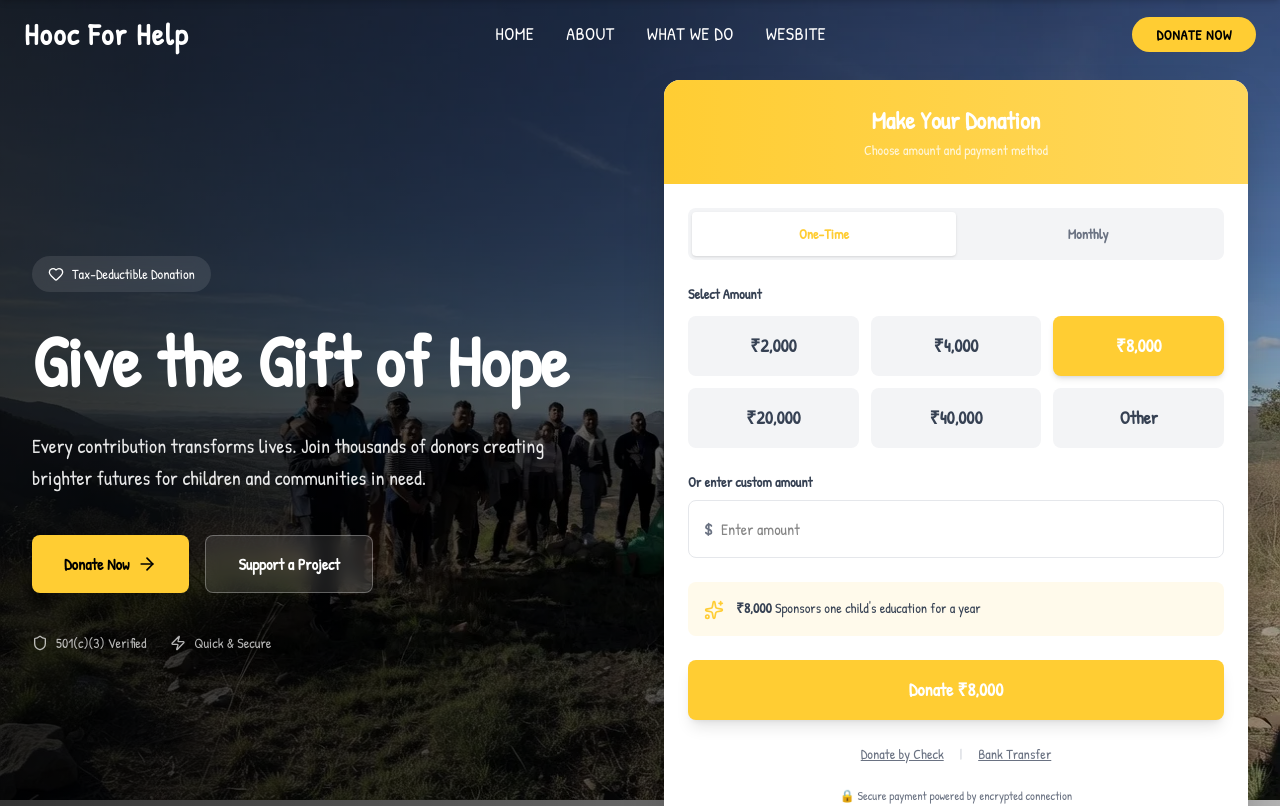
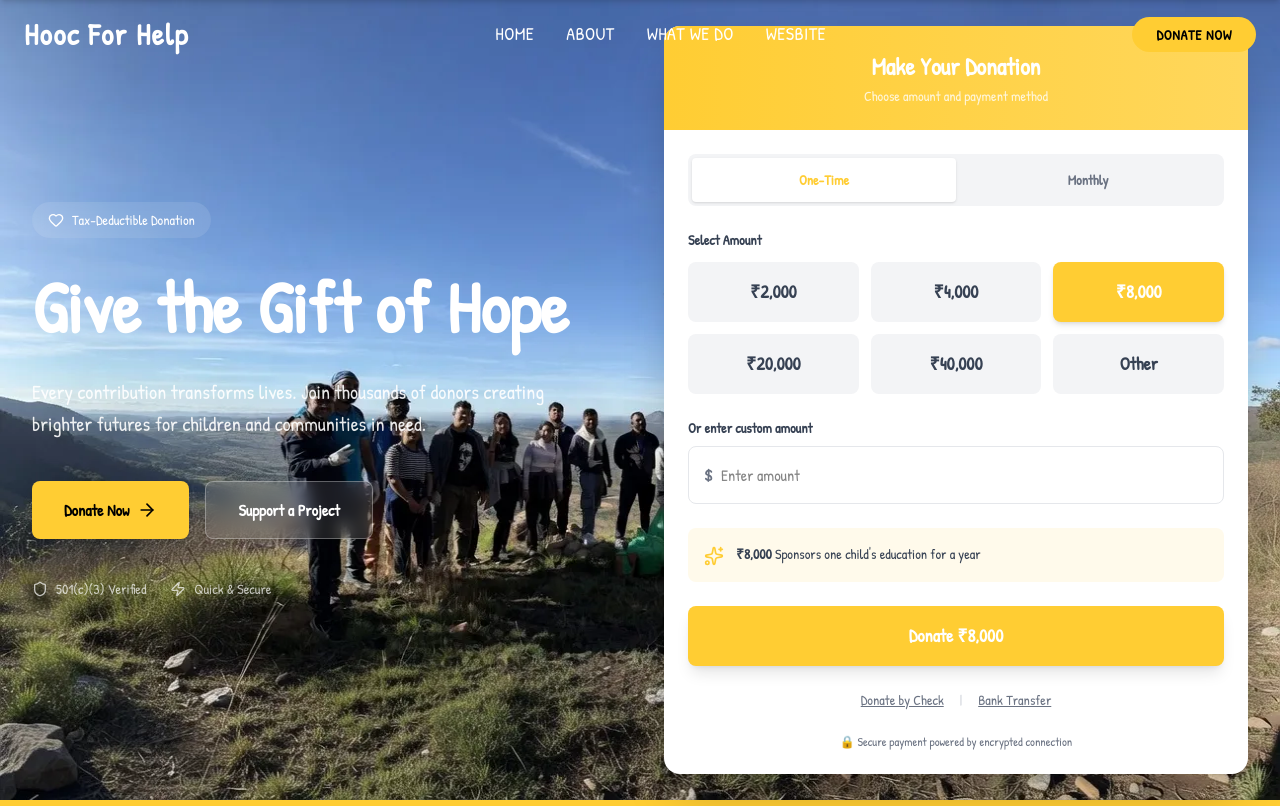
Before and after one commit to CharitSinghChauhan/hooc-for-help, a Next.js app: page /donation in a window 1280 px wide. Shown: the top 806 px of the page. Built offline with nearby package versions, Linux system fonts and the light colour scheme.

Commit message:
full-screen

```diff
--- a/app/donation/page.tsx
+++ b/app/donation/page.tsx
@@ -157,10 +157,10 @@ export default function DonationPage() {
       </div>
 
       {/* Hero Section */}
-      <section className="relative min-h-[90vh] flex items-center">
-        <div className="absolute inset-0 bg-gradient-to-r from-black/80 via-black/60 to-black/30" />
+      <section className="relative min-h-screen flex items-center">
+        <div className="absolute inset-0 " />
 
-        <div className="relative z-10 max-w-7xl mx-auto px-4 sm:px-6 lg:px-8 py-20 w-full">
+        <div className="relative z-10 max-w-7xl mx-auto px-4 sm:px-6 lg:px-8  w-full">
           <div className="grid lg:grid-cols-2 gap-12 items-center">
             <div className="text-white space-y-6">
               <div className="inline-flex items-center gap-2 bg-white/10 backdrop-blur-sm px-4 py-2 rounded-full text-sm">
```
